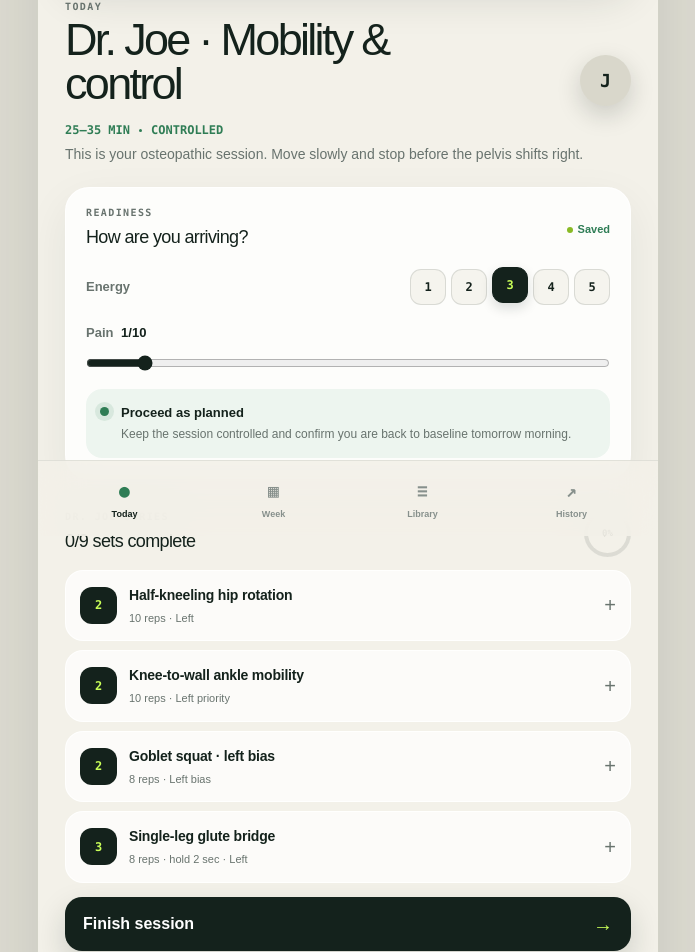
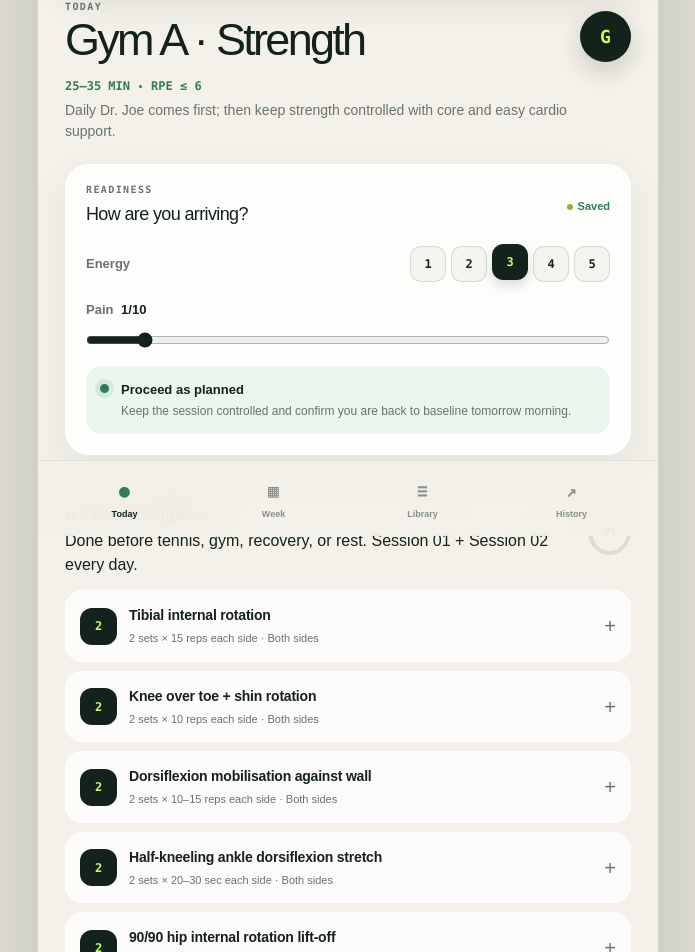
Before and after one commit to tuctuctuc7/rebuild-training, a Next.js app: page /get-fit/ in a window 1280 px wide. Shown: the part 264-1216 px from the top of the page, without its empty margins (292-987 px from the left). Built offline with nearby package versions, Linux system fonts and the light colour scheme.

Commit message:
Update daily Dr Joe warmup plan

```diff
--- a/app/training-app.tsx
+++ b/app/training-app.tsx
@@ -24,6 +24,7 @@ type SavedState = {
 };
 
 const STORAGE_KEY = "rebuild-training-v1";
+const EMPTY_EXERCISES: Exercise[] = [];
 const defaultState: SavedState = { checkIns: {}, progress: {}, history: [] };
 
 function dateKey(date = new Date()) {
@@ -189,11 +190,21 @@ export function TrainingApp() {
     return () => window.clearInterval(id);
   }, [timer]);
 
-  const totals = useMemo(() => {
+  const warmup = workout.warmup ?? EMPTY_EXERCISES;
+  const warmupTotals = useMemo(() => {
+    const total = warmup.reduce((sum, exercise) => sum + exercise.sets, 0);
+    const completed = warmup.reduce((sum, exercise) => sum + (workoutProgress[exercise.id] ?? []).filter(Boolean).length, 0);
+    return { total, completed };
+  }, [warmup, workoutProgress]);
+  const sessionTotals = useMemo(() => {
     const total = workout.exercises.reduce((sum, exercise) => sum + exercise.sets, 0);
     const completed = workout.exercises.reduce((sum, exercise) => sum + (workoutProgress[exercise.id] ?? []).filter(Boolean).length, 0);
     return { total, completed };
-  }, [workout, workoutProgress]);
+  }, [workout.exercises, workoutProgress]);
+  const totals = useMemo(() => ({
+    total: warmupTotals.total + sessionTotals.total,
+    completed: warmupTotals.completed + sessionTotals.completed,
+  }), [sessionTotals, warmupTotals]);
 
   function updateCheckIn(field: keyof CheckIn, value: number) {
     setSaved((current) => ({ ...current, checkIns: { ...current.checkIns, [key]: { ...checkIn, [field]: value } } }));
@@ -281,11 +292,23 @@ export function TrainingApp() {
             </div>
           </section>
 
+          {warmup.length > 0 && (
+            <section className="exercise-section warmup-section">
+              <div className="section-title exercise-title">
+                <div><p className="eyebrow">DAILY DR. JOE WARM-UP</p><h3>{warmupTotals.completed}/{warmupTotals.total} sets complete</h3><p>Done before tennis, gym, recovery, or rest. Session 01 + Session 02 every day.</p></div>
+                <div className="progress-ring" style={{ "--progress": `${warmupTotals.total ? (warmupTotals.completed / warmupTotals.total) * 360 : 0}deg` } as React.CSSProperties}><span>{warmupTotals.total ? Math.round((warmupTotals.completed / warmupTotals.total) * 100) : 0}%</span></div>
+              </div>
+              <div className="exercise-list">
+                {warmup.map((exercise) => <ExerciseCard key={exercise.id} exercise={exercise} checks={workoutProgress[exercise.id] ?? Array(exercise.sets).fill(false)} onCheck={(set, checked) => toggleSet(exercise, set, checked)} demoLabel="Watch Dr. Joe demo" />)}
+              </div>
+            </section>
+          )}
+
           {workout.exercises.length > 0 ? (
             <section className="exercise-section">
               <div className="section-title exercise-title">
-                <div><p className="eyebrow">{workout.id.startsWith("dr-joe") ? "DR. JOE SERIES" : "GYM SESSION"}</p><h3>{totals.completed}/{totals.total} sets complete</h3></div>
-                <div className="progress-ring" style={{ "--progress": `${totals.total ? (totals.completed / totals.total) * 360 : 0}deg` } as React.CSSProperties}><span>{totals.total ? Math.round((totals.completed / totals.total) * 100) : 0}%</span></div>
+                <div><p className="eyebrow">{workout.id.startsWith("dr-joe") ? "DR. JOE EXTRA" : "GYM SESSION"}</p><h3>{sessionTotals.completed}/{sessionTotals.total} sets complete</h3></div>
+                <div className="progress-ring" style={{ "--progress": `${sessionTotals.total ? (sessionTotals.completed / sessionTotals.total) * 360 : 0}deg` } as React.CSSProperties}><span>{sessionTotals.total ? Math.round((sessionTotals.completed / sessionTotals.total) * 100) : 0}%</span></div>
               </div>
               <div className="exercise-list">
                 {workout.exercises.map((exercise) => <ExerciseCard key={exercise.id} exercise={exercise} checks={workoutProgress[exercise.id] ?? Array(exercise.sets).fill(false)} onCheck={(set, checked) => toggleSet(exercise, set, checked)} demoLabel={workout.id.startsWith("gym-") ? "Watch video demo" : "Watch Dr. Joe demo"} />)}
@@ -301,14 +324,14 @@ export function TrainingApp() {
               <button className="finish-button" onClick={() => setShowFinish(true)}>Finish tennis <span>→</span></button>
             </section>
           ) : (
-            <section className="rest-card"><div className="rest-sun" aria-hidden="true" /><h3>Recovery is the work today.</h3><p>Leave the checklist empty. Your next planned session is Monday tennis.</p></section>
+            <section className="rest-card"><div className="rest-sun" aria-hidden="true" /><h3>{workout.type === "recovery" ? "Warm-up is the session today." : "Recovery is the work today."}</h3><p>{workout.type === "recovery" ? "Complete the full Dr. Joe warm-up gently, then stop while it still feels like activation." : "Complete the Dr. Joe warm-up gently, then keep the rest of the day restorative."}</p></section>
           )}
         </section>
       )}
 
       {activeTab === "week" && (
         <section className="screen week-screen">
-          <div className="page-heading"><p className="eyebrow">YOUR RHYTHM</p><h2>A week built to recover.</h2><p>Tennis runs Monday, Wednesday and Friday. Dr. Joe and gym remain separate sessions.</p></div>
+          <div className="page-heading"><p className="eyebrow">YOUR RHYTHM</p><h2>A week built to recover.</h2><p>Tennis runs Monday, Wednesday and Friday. The full Dr. Joe Session 01 + Session 02 warm-up happens every day before the main work.</p></div>
           <div className="week-switcher" aria-label="Choose week">
             <button onClick={() => setWeekOffset((value) => value - 1)} aria-label="Previous week">←</button>
             <div><strong>{relativeWeekLabel(weekOffset)}</strong><small>{formatWeekRange(visibleWeekStart)}</small></div>
--- a/app/training-data.ts
+++ b/app/training-data.ts
@@ -20,6 +20,7 @@ export type Workout = {
   duration: string;
   intensity: string;
   note: string;
+  warmup?: Exercise[];
   exercises: Exercise[];
 };
 
@@ -102,7 +103,22 @@ const tripod: Exercise = {
   goal: "Improve foot control, balance and force transfer.",
 };
 
-const tennisPrimer = [tibial, kneeOverToe, kneeWall, shortFoot, tripod];
+export const dailyDrJoeWarmup: Exercise[] = [
+  { ...tibial, id: "warmup-s01-tibial-ir", prescription: "2 sets × 15 reps each side", sets: 2 },
+  { ...kneeOverToe, id: "warmup-s01-knee-over-toe", prescription: "2 sets × 10 reps each side", sets: 2 },
+  { id: "warmup-s01-wall-dorsiflexion", name: "Dorsiflexion mobilisation against wall", prescription: "2 sets × 10–15 reps each side", sets: 2, restSeconds: 30, side: "Both sides", video: "https://www.youtube.com/shorts/HYFeP-R0m54", cues: ["Keep the heel on the ground", "Bring the knee toward the wall", "Prioritise control on the left"], goal: "Restore ankle dorsiflexion and reduce compensation into the pelvis and lower back." },
+  { id: "warmup-s01-ankle-stretch", name: "Half-kneeling ankle dorsiflexion stretch", prescription: "2 sets × 20–30 sec each side", sets: 2, restSeconds: 30, side: "Both sides", video: "https://www.youtube.com/shorts/gUltNrPPE28", cues: ["Keep the heel on the ground", "Shift forward gently", "Do not rotate the foot outward"], goal: "Improve ankle and calf mobility before court or gym work." },
+  { id: "warmup-s01-hip-liftoff", name: "90/90 hip internal rotation lift-off", prescription: "2 sets × 8 reps each side", sets: 2, restSeconds: 30, side: "Both sides", video: "https://www.youtube.com/shorts/jAA1Sh2IGL4", cues: ["Use a small controlled movement", "Keep the lower back relaxed", "Rotate from the hip only"], goal: "Improve hip internal rotation for higher-intensity movement." },
+  { ...shortFoot, id: "warmup-s01-short-foot", prescription: "2 sets × 10 reps each side · hold 3 sec", sets: 2 },
+  { id: "warmup-s01-clamshell", name: "Clamshell", prescription: "2 sets × 12–15 reps each side", sets: 2, restSeconds: 45, side: "Both sides", video: "https://www.youtube.com/shorts/39vuP5xozsI", cues: ["Keep both feet together", "Rotate from the hip only", "Do not roll the pelvis back"], goal: "Improve glute activation and hip stability while reducing lower-back compensation." },
+  { ...tripod, id: "warmup-s01-tripod-hold", prescription: "2 sets × 20–30 sec each side", sets: 2 },
+  { id: "warmup-s02-hip-ir", name: "Half-kneeling hip internal rotation mobilisation", prescription: "2 sets × 10 reps · left", sets: 2, restSeconds: 30, side: "Left", video: "https://www.youtube.com/shorts/jAA1Sh2IGL4", cues: ["Keep the pelvis facing forward", "Rotate from the hip rather than the lower back", "Move slowly and under control"], goal: "Improve left hip internal rotation and left hip loading." },
+  { ...kneeWall, id: "warmup-s02-knee-wall", prescription: "3 sets × 10 reps · left", sets: 3 },
+  { id: "warmup-s02-glute-bridge", name: "Single-leg glute bridge", prescription: "3 sets × 8–10 reps · left · hold 2 sec", sets: 3, restSeconds: 60, side: "Left", video: "https://www.youtube.com/shorts/qB_bC7-CQjI", cues: ["Push through the left heel", "Keep the pelvis level", "Hold for 2 seconds at the top"], goal: "Improve left glute activation and pelvic stability." },
+  { id: "warmup-s02-step-down", name: "Lateral step-down", prescription: "2–3 sets × 8 reps · left", sets: 2, restSeconds: 60, side: "Left", video: "https://www.youtube.com/shorts/XCJl_ju19qw", cues: ["Lower slowly", "Keep the pelvis level", "Control the movement throughout"], goal: "Improve left hip control and single-leg loading." },
+  { id: "warmup-s02-split-squat", name: "Split squat · left leg forward", prescription: "2–3 sets × 8 reps", sets: 2, restSeconds: 90, side: "Left forward", video: "https://www.youtube.com/shorts/ynGQy_GOfrQ", cues: ["Allow the left leg to perform most of the work", "Keep the trunk upright", "Maintain tripod foot contact"], goal: "Improve left lower-limb strength and symmetrical loading." },
+  { id: "warmup-s02-goblet-squat", name: "Goblet squat with left weight bias", prescription: "3 sets × 8 reps", sets: 3, restSeconds: 90, side: "Left bias", video: "https://www.youtube.com/shorts/ycPCpTH0QGo", cues: ["Shift slightly more body weight onto the left during the descent", "Keep both heels on the floor", "Avoid the pelvis drifting right"], goal: "Retrain a symmetrical squat pattern and reduce the right pelvic shift." },
+];
 
 export const workouts: Workout[] = [
   {
@@ -115,33 +131,8 @@ export const workouts: Workout[] = [
     duration: "60–75 min",
     intensity: "RPE 6–7",
     note: "Quality movement over extra volume. Finish with something left in the tank.",
+    warmup: dailyDrJoeWarmup,
     exercises: [],
-  },
-  {
-    id: "dr-joe-a",
-    weekday: 1,
-    day: "Tuesday",
-    shortDay: "TUE",
-    type: "recovery",
-    title: "Dr. Joe · Mobility & control",
-    duration: "25–35 min",
-    intensity: "Controlled",
-    note: "This is your osteopathic session. Move slowly and stop before the pelvis shifts right.",
-    exercises: [
-      {
-        id: "hip-ir-left-a", name: "Half-kneeling hip rotation", prescription: "10 reps", sets: 2, restSeconds: 30, side: "Left",
-        video: "https://www.youtube.com/shorts/jAA1Sh2IGL4", cues: ["Keep the pelvis facing forward", "Rotate from the hip—not the lower back", "Slow and controlled"], goal: "Improve left hip loading.",
-      },
-      { ...kneeWall, id: "knee-wall-left-a", sets: 2 },
-      {
-        id: "goblet-squat", name: "Goblet squat · left bias", prescription: "8 reps", sets: 2, restSeconds: 90, side: "Left bias",
-        video: "https://www.youtube.com/shorts/ycPCpTH0QGo", cues: ["Use a 3-second descent", "Keep both heels grounded", "Stay centred; stop before the pelvis drifts right"], goal: "Retrain a symmetrical squat pattern.",
-      },
-      {
-        id: "single-glute-bridge", name: "Single-leg glute bridge", prescription: "8 reps · hold 2 sec", sets: 3, restSeconds: 60, side: "Left",
-        video: "https://www.youtube.com/shorts/qB_bC7-CQjI", cues: ["Push through the left heel", "Keep the pelvis level", "Own the top position"], goal: "Rebuild left glute strength and pelvic stability.",
-      },
-    ],
   },
   {
     id: "gym-a",
@@ -152,11 +143,14 @@ export const workouts: Workout[] = [
     title: "Gym A · Strength",
     duration: "25–35 min",
     intensity: "RPE ≤ 6",
-    note: "A separate session from Dr. Joe's routine. Leave four good reps available and never grind.",
+    note: "Daily Dr. Joe comes first; then keep strength controlled with core and easy cardio support.",
+    warmup: dailyDrJoeWarmup,
     exercises: [
       { id: "supported-row", name: "Supported row", prescription: "8 reps", sets: 2, restSeconds: 75, video: "https://www.youtube.com/watch?v=k0cTJCfxa0Y", cues: ["Support the torso", "Keep ribs stacked", "Finish with two clean reps in reserve—minimum"] },
       { id: "chest-press", name: "Chest press", prescription: "6–8 reps", sets: 2, restSeconds: 75, video: "https://www.youtube.com/watch?v=lRo9zZ7EwpM", cues: ["Stay comfortable through the back", "Smooth tempo", "No grinding reps"] },
       { id: "pallof", name: "Pallof press", prescription: "8 reps each side", sets: 2, restSeconds: 45, side: "Both sides", video: "https://www.youtube.com/watch?v=axgv7H_VQOo", cues: ["Keep the pelvis square", "Exhale as the hands move away", "Resist rotation"] },
+      { id: "hanging-leg-raises-a", name: "Hanging leg raises", prescription: "2 sets × 15 reps · bodyweight", sets: 2, restSeconds: 60, video: "https://www.youtube.com/watch?v=Pr1ieGZ5atk", cues: ["Posteriorly tilt before lifting", "Move without swinging", "Stop if the low back takes over"], goal: "Build overall anterior core strength without loading the spine." },
+      { id: "incline-treadmill-a", name: "Incline treadmill walk", prescription: "15 min · easy nasal-breathing pace", sets: 1, restSeconds: 30, video: "https://www.youtube.com/watch?v=4fN_4jD8hBY", cues: ["Keep it low intensity", "Use a slight incline only if it feels smooth", "Step off feeling better than when you started"], goal: "Add repeatable low-intensity cardio without interfering with tennis or rehab." },
     ],
   },
   {
@@ -168,39 +162,9 @@ export const workouts: Workout[] = [
     title: "Tennis · Technical",
     duration: "45–60 min",
     intensity: "RPE 4–5",
-    note: "This session must feel easy. Reduce movement volume before sacrificing technique.",
+    note: "Do the full Dr. Joe warm-up first, then keep tennis technical and easy.",
+    warmup: dailyDrJoeWarmup,
     exercises: [],
-  },
-  {
-    id: "dr-joe-b",
-    weekday: 3,
-    day: "Thursday",
-    shortDay: "THU",
-    type: "recovery",
-    title: "Dr. Joe · Strength & control",
-    duration: "25–35 min",
-    intensity: "Controlled",
-    note: "This is the second osteopathic session. Prioritise clean left-leg control over range or load.",
-    exercises: [
-      { ...tibial, id: "tibial-ir-b", sets: 2 },
-      {
-        id: "hip-ir-left-b", name: "Half-kneeling hip rotation", prescription: "10 reps", sets: 2, restSeconds: 30, side: "Left",
-        video: "https://www.youtube.com/shorts/jAA1Sh2IGL4", cues: ["Pelvis faces forward", "Rotate from the hip only", "Keep the lower back quiet"], goal: "Maintain left hip internal rotation.",
-      },
-      {
-        id: "lateral-step-down", name: "Lateral step-down", prescription: "8 reps", sets: 2, restSeconds: 60, side: "Left",
-        video: "https://www.youtube.com/shorts/XCJl_ju19qw", cues: ["Lower slowly", "Keep the pelvis level", "Control the knee over the foot"], goal: "Improve left hip control in single-leg loading.",
-      },
-      {
-        id: "split-squat", name: "Split squat · left forward", prescription: "8 reps", sets: 2, restSeconds: 90, side: "Left forward",
-        video: "https://www.youtube.com/shorts/ynGQy_GOfrQ", cues: ["Let the left leg do most of the work", "Keep the trunk upright", "Maintain tripod foot pressure"], goal: "Rebuild left lower-limb strength.",
-      },
-      {
-        id: "clamshell", name: "Clamshell", prescription: "12 reps each side", sets: 2, restSeconds: 45, side: "Both sides",
-        video: "https://www.youtube.com/shorts/39vuP5xozsI", cues: ["Keep the feet together", "Do not roll the pelvis back", "Rotate from the hip"], goal: "Improve glute activation and hip stability.",
-      },
-      { ...tripod, id: "tripod-hold-b", sets: 2 },
-    ],
   },
   {
     id: "gym-b",
@@ -211,11 +175,14 @@ export const workouts: Workout[] = [
     title: "Gym B · Upper body",
     duration: "20–30 min",
     intensity: "RPE ≤ 6",
-    note: "Keep this separate from Dr. Joe's session. No heavy pulls, jumping or sprinting in this phase.",
+    note: "Daily Dr. Joe comes first; then add upper body, core and easy cardio without grinding.",
+    warmup: dailyDrJoeWarmup,
     exercises: [
       { id: "lat-pulldown", name: "Lat pulldown", prescription: "8 reps", sets: 2, restSeconds: 75, video: "https://www.youtube.com/watch?v=CAwf7n6Luuc", cues: ["Keep ribs stacked", "Pull without leaning back", "Leave four good reps available"] },
       { id: "incline-pushup", name: "Incline push-up", prescription: "8 reps", sets: 2, restSeconds: 60, video: "https://www.youtube.com/watch?v=0JUrOH--Kdk", cues: ["Choose an easy height", "Move as one unit", "Keep the lower back comfortable"] },
       { id: "pallof-b", name: "Pallof press", prescription: "8 reps each side", sets: 2, restSeconds: 45, side: "Both sides", video: "https://www.youtube.com/watch?v=axgv7H_VQOo", cues: ["Keep the pelvis square", "Exhale as the hands move away", "Resist rotation"] },
+      { id: "hanging-leg-raises-b", name: "Hanging leg raises", prescription: "2 sets × 15 reps · bodyweight", sets: 2, restSeconds: 60, video: "https://www.youtube.com/watch?v=Pr1ieGZ5atk", cues: ["Posteriorly tilt before lifting", "Move without swinging", "Stop if the low back takes over"], goal: "Build overall anterior core strength without loading the spine." },
+      { id: "incline-treadmill-b", name: "Incline treadmill walk", prescription: "15 min · easy nasal-breathing pace", sets: 1, restSeconds: 30, video: "https://www.youtube.com/watch?v=4fN_4jD8hBY", cues: ["Keep it low intensity", "Use a slight incline only if it feels smooth", "Step off feeling better than when you started"], goal: "Add repeatable low-intensity cardio without interfering with tennis or rehab." },
     ],
   },
   {
@@ -227,7 +194,8 @@ export const workouts: Workout[] = [
     title: "Tennis · Moderate",
     duration: "60–75 min",
     intensity: "RPE 6–7",
-    note: "Finish on time and protect the weekend recovery window. No extra match play for the first two weeks.",
+    note: "Do the full Dr. Joe warm-up first, then finish on time and protect the weekend recovery window.",
+    warmup: dailyDrJoeWarmup,
     exercises: [],
   },
   {
@@ -239,8 +207,9 @@ export const workouts: Workout[] = [
     title: "Dr. Joe · Maintenance",
     duration: "10–15 min",
     intensity: "Very easy",
-    note: "A short maintenance series only. It should give energy back, not feel like another workout.",
-    exercises: tennisPrimer,
+    note: "Full Dr. Joe warm-up only. Treat it as activation, not a second workout.",
+    warmup: dailyDrJoeWarmup,
+    exercises: [],
   },
   {
     id: "rest",
@@ -251,7 +220,8 @@ export const workouts: Workout[] = [
     title: "Complete rest",
     duration: "All day",
     intensity: "Reset",
-    note: "No catch-up work. A relaxed walk is optional; rehab is not required today.",
+    note: "Do the Dr. Joe warm-up gently; otherwise keep the day restorative. A relaxed walk is optional.",
+    warmup: dailyDrJoeWarmup,
     exercises: [],
   },
 ];
@@ -259,8 +229,8 @@ export const workouts: Workout[] = [
 export const weekRules = [
   "One tennis session stays deliberately easy",
   "No hard tennis on consecutive days",
-  "Dr. Joe exercises and gym are separate sessions",
-  "One complete rest day—no catch-up work",
+  "Full Dr. Joe Session 01 + Session 02 warm-up happens every day before tennis, gym, recovery or rest",
+  "Core and low-intensity cardio live on gym days unless recovery says otherwise",
   "Progress only when the following morning is back to baseline",
 ];
 
```
Also changed, not shown: 1 other file (tests, documents, lock files or other folders).
